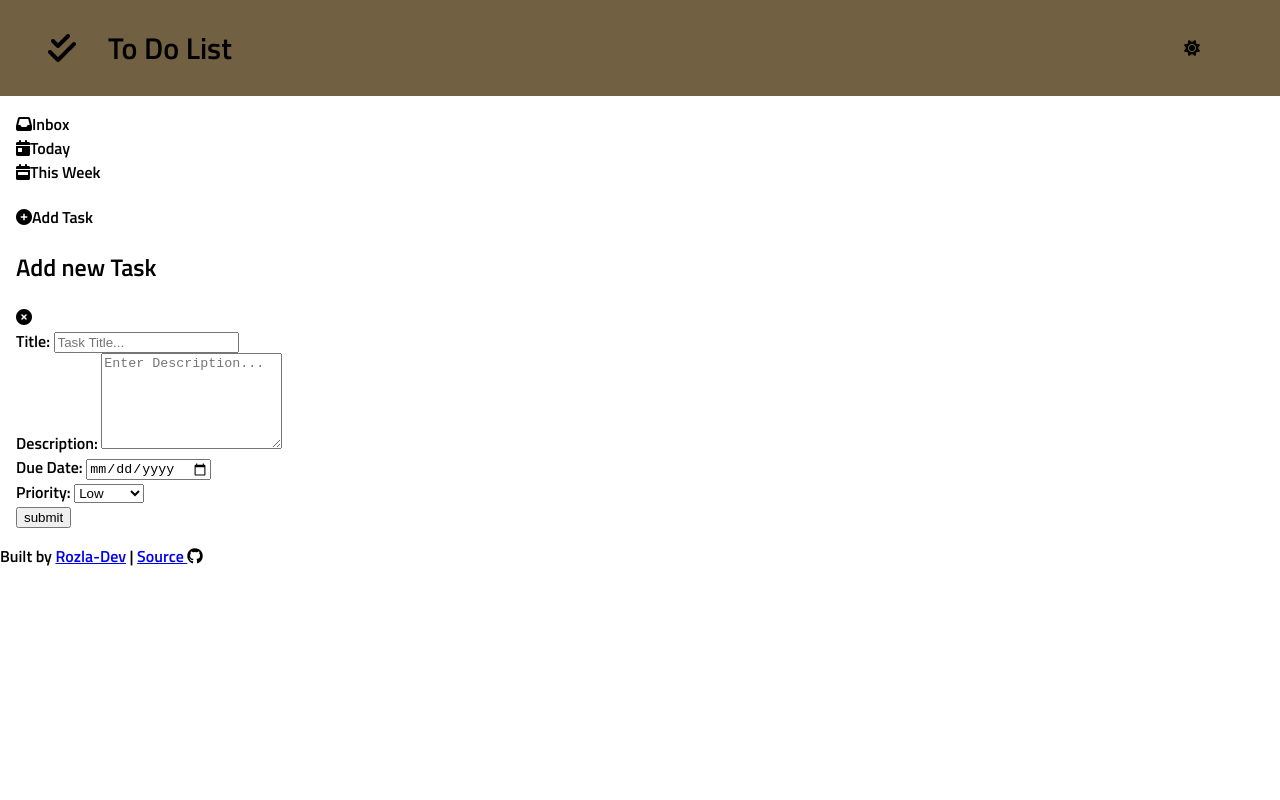
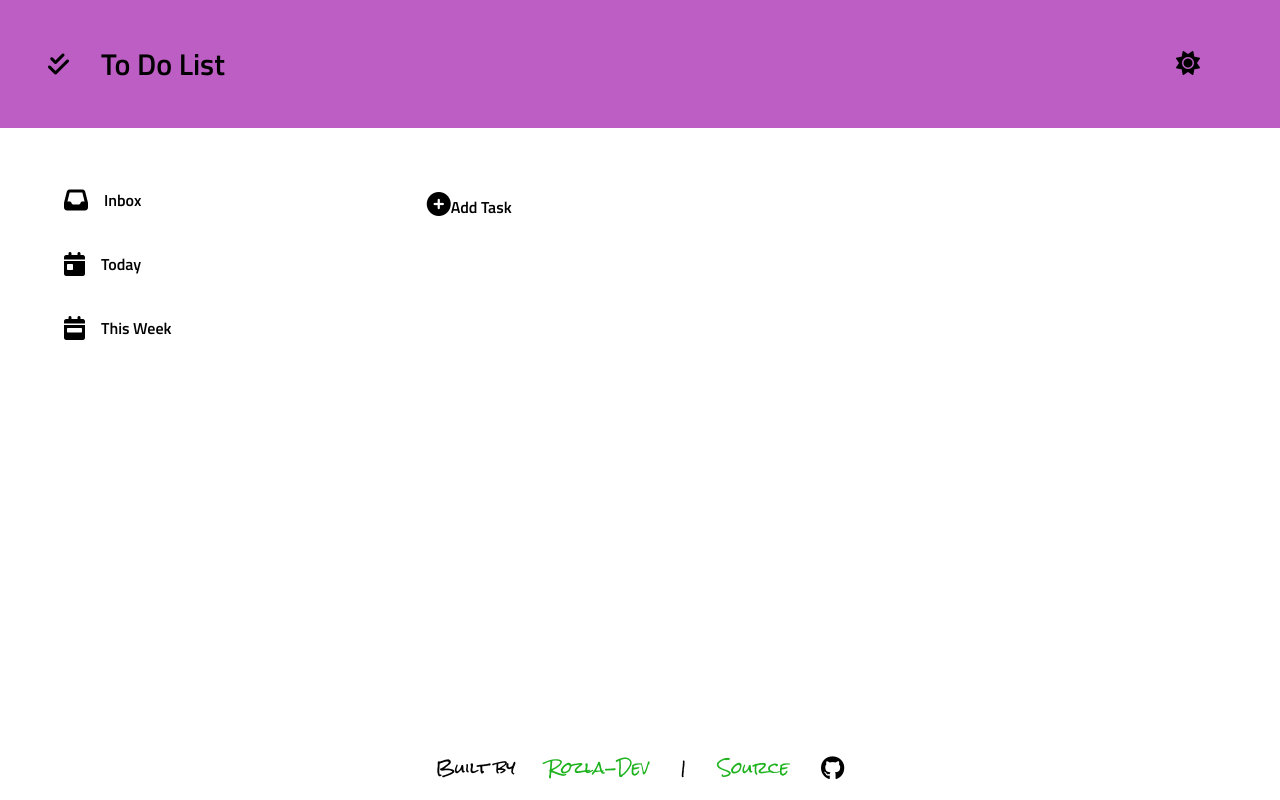
Before and after one commit to curveservices/todo-list, a plain HTML site: page index.html in a window 1280 px wide. Drawn offline with Linux system fonts and the light colour scheme.

Commit message:
Colorway changes & pop up modal styled

```diff
--- a/style.css
+++ b/style.css
@@ -2,8 +2,16 @@
 
 :root {
     --light-background: #ffffff;
-    --light-header: #726043;
-    --dark-background: --
+    --dark-background: #636363;
+    --light-header: #bd5ec5;
+    --opposite-light: #1eb31e;
+    --dark-header: #613c65;
+    --opposite-dark: #5d9457;
+    --dark1-bg: #58325c;
+    --error-red: #d03535;
+    --button-light: #e7e7e7;
+    --border-radius: 10px;
+    --box-shadow: 18px 12px 12px 6px rgba(0, 0, 0, 0.5);
 
 }
 
@@ -11,15 +19,33 @@
 *:before,
 *::after {
     box-sizing: border-box;
+    margin: 0;
 }
 
 body {
-    display: grid;
     background: var(--light-background);
     font-family: 'Titillium Web', sans-serif;
+    font-size: 1em;
     margin: 0;
+    height: 100vh;
 }
 
+main {
+    display: grid;
+    grid-template-columns: 1fr 2fr;
+}
+
+header {
+    display: flex;
+    justify-content: space-between;
+    align-items: center;
+    width: 100vw;
+    height: 10vw;
+    background: var(--light-header);
+    padding: 0rem 5rem 0rem 3rem;
+}
+
+/* header title */
 .title {
     display: flex;
     align-items: center;
@@ -28,23 +54,157 @@ body {
     gap: 2rem;
 }
 
-.bi-brightness-high-fill,
-.bi-moon,
-.fa-check-double {
-    font-size: xx-large;
-}
-
-header {
+nav  {
     display: flex;
-    justify-content: space-between;
-    align-items: center;
-    width: 100%;
-    background: var(--light-header);
-    padding: 0rem 5rem 0rem 3rem;
+    flex-flow: column wrap;
+    margin: 1rem;
+    padding: 1rem;
 
 }
 
-main  {
+.default-project {
+    display: flex;
+    align-items: center;
+    justify-items: center;
+    flex-flow: column wrap;
+    padding: 1em;
+    gap: 1em;
+    gap: 1rem;
+}
+
+.tab {
+    display: flex;
+    align-items: center;
+    background: none;
+    border: none;
+    font-family: inherit;
+    font-size: inherit;
+    padding: 1em;
+    gap: 1em;
+    height: 3rem;
+    width: 100%;
+}
+
+.tab:hover,
+.tab:active {
+    background: #e7e7e7;
+    border-radius: 10px;
+}
+
+/* .project-container{
+    margin: 2rem 0rem;
+}
+
+.project-list {
+    margin: 2rem 0rem;
+} */
+
+.task-title {
+    margin: 4rem 0rem;
+}
+
+/* Pop up modal */
+.popup {
+    display: flex;
+    justify-content:center;
+}
+
+.card {
+    transform: scale(0);
+    transition: 0.2s ease-in-out;
+    position:fixed;
+    margin: -8rem 25rem -25rem 15rem;
+    padding: 1.2rem;
+    width: 20rem;
+    height: 85vh;
+    border-radius: var(--border-radius);
+    border: 1px solid black;
+    box-shadow: var(--box-shadow);
+    background: var(--light-background);
+    font-size: 1rem;
+    font-weight: 900;
+}
+
+.head {
+    display: flex;
+    justify-content: space-between;
+    text-transform: uppercase;
+}
+
+input,
+textarea,
+select {
+    display: grid;
+    width: 100%;
+    height: 2.5rem;
+    background: rgb(229, 229, 229);
+    border: none;
+    outline: none;
+    font-size: inherit;
+    font-family: inherit;
+    padding-left: 1rem;
+    border-radius: 0.5rem;
+
+
+}
+
+input[type="submit"] {
+    width: 100%;
+    height: 2.5rem;
+    background: var(--opposite-light);
+    border: none;
+    outline: none;
+    border-radius: 10px;
+    text-transform: uppercase;
+    font-size: 1rem;
+}
+
+span {
+    font-size: 0.8rem;
+    font-weight:bolder;
+    padding: 20px 0px;
+    color: red;
+}
+
+.over-lay {
+    position: absolute;
+    left: 0;
+    top: 0;
+    right: 0;
+    bottom: 0;
+    height: 100%;
+    background: rgba(0, 0, 0, 0.3);
+    pointer-events: none;
+    opacity: 0;
+    transition: 0.5s ease;
+}
+
+/* icons */
+.fa-solid,
+.fa-sun,
+.fa-moon,
+.fa-github {
+    font-size: x-large;
+}
+
+/* Footer */
+footer {
+    display: flex;
+    justify-content: center;
+    align-items: center;
+    position:fixed;
+    bottom: 0;
+    gap: 2rem;
+    /* background: var(--light-header); */
+    font-family: 'Rock Salt', sans-serif;
+    font-size: 1rem;
     margin: 0;
-    padding: 1rem;
+    width: 100vw;
+    height: 8vh;
 }
+
+.footer-link {
+    font-family: 'Rock Salt', cursive;
+    text-decoration: none;
+    color: var(--opposite-light);
+}
```
